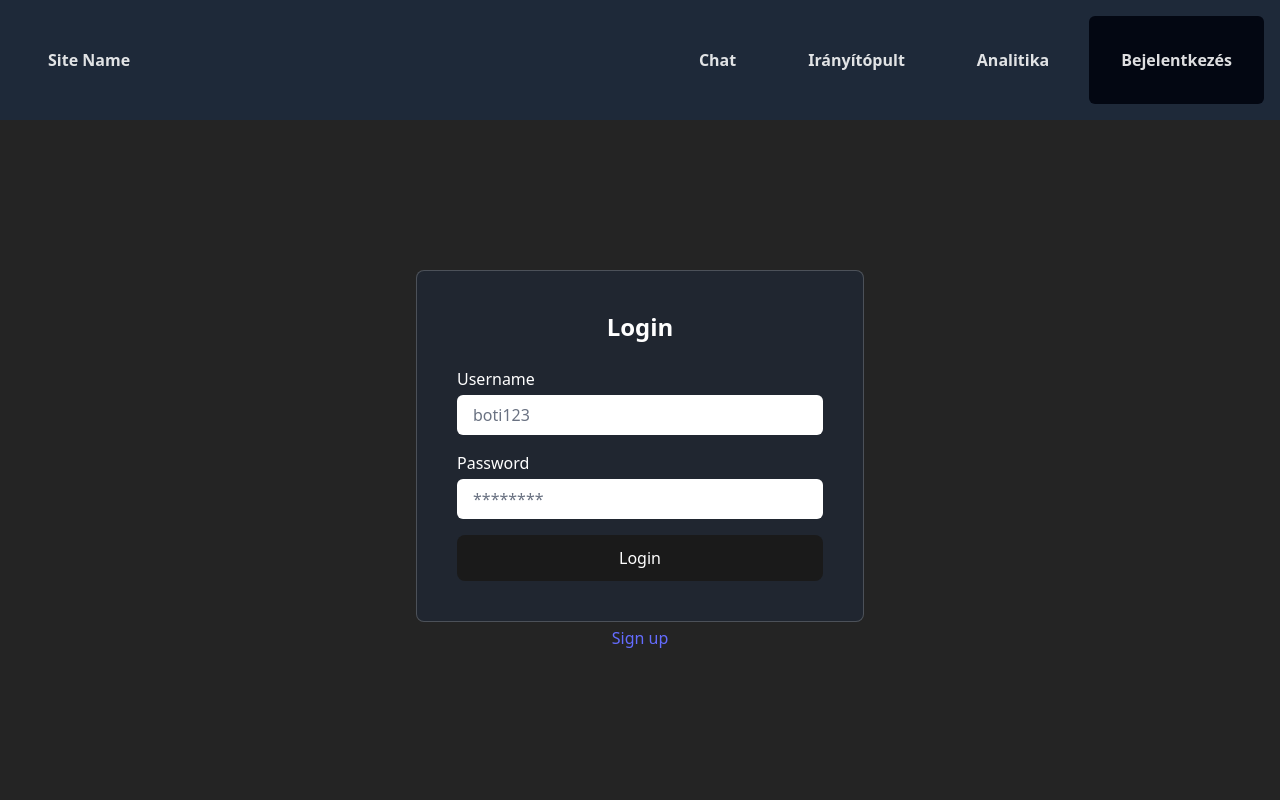
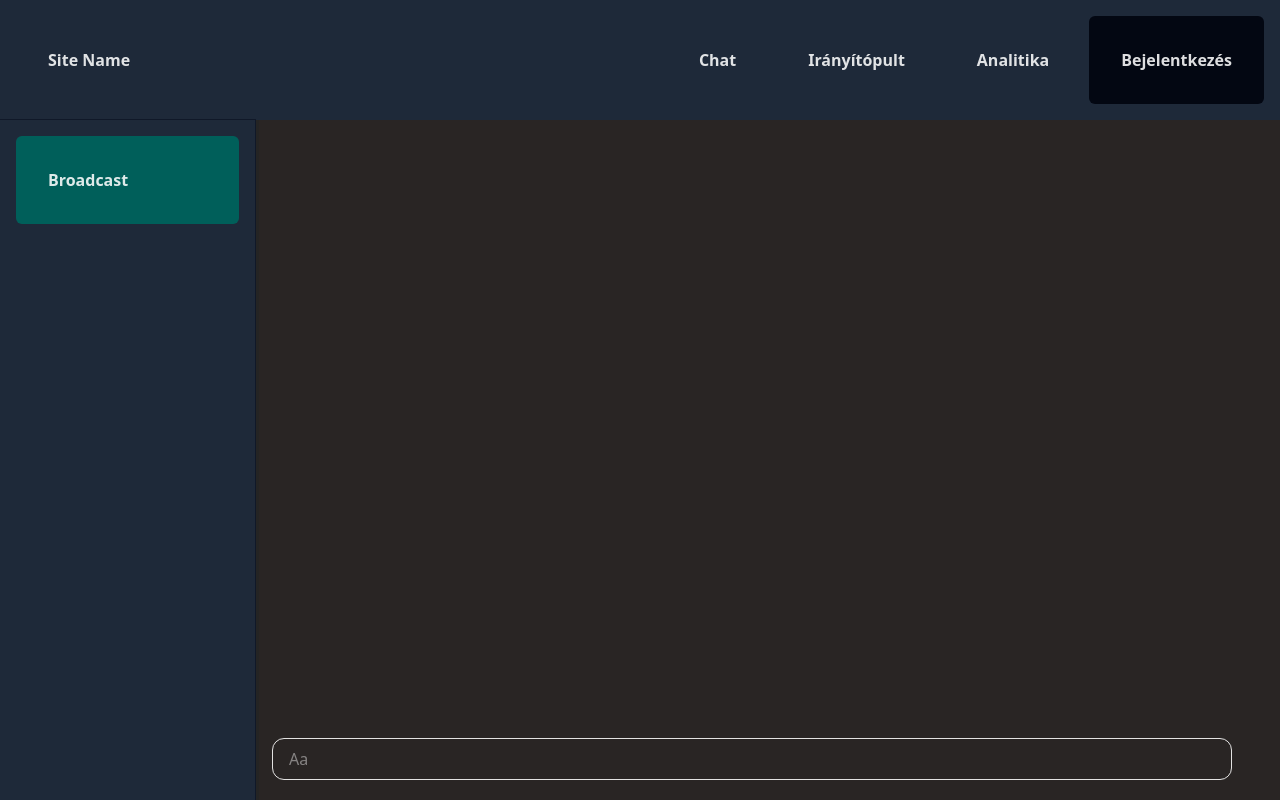
Before and after one commit to bndgz-szb/chat-app, a React (Vite) app in the folder frontend/: page / in a window 1280 px wide. Before the commit this address led to /login. Built offline with nearby package versions, Linux system fonts and the light colour scheme; sample sign-in values are in the browser's storage.

Commit message:
feat(frontend): register functionality

```diff
--- a/frontend/src/components/auth/Login.tsx
+++ b/frontend/src/components/auth/Login.tsx
@@ -1,19 +1,17 @@
 import ErrorDiv from '@/components/auth/ErrorDiv';
 import InputField from '@/components/auth/InputField';
-import { ChatContext } from '@/contexts/ChatContext';
-import { useContext, useEffect, useState } from 'react';
+import { useEffect, useState } from 'react';
 import { Link, useNavigate } from 'react-router-dom';
 import { useLoginMutation } from '@/state/apiSlice';
-import { type FetchBaseQueryError } from '@reduxjs/toolkit/query';
-import type { SerializedError } from '@reduxjs/toolkit';
-import { useAppDispatch } from '@/state/hooks';
-import { login } from '@/state/authSlice';
+import { useAppDispatch, useAppSelector } from '@/state/hooks';
+import { login, selectUser } from '@/state/authSlice';
 
 function Login() {
 	const [inputUsername, setInputUsername] = useState<string>('');
 	const [inputPassword, setInputPassword] = useState<string>('');
-	const { username } = useContext(ChatContext);
-	const [sendLogin, { error }] = useLoginMutation();
+	const [serverError, setServerError] = useState<string>('');
+	const username = useAppSelector(selectUser);
+	const [sendLogin] = useLoginMutation();
 	const navigate = useNavigate();
 	const dispatch = useAppDispatch();
 
@@ -23,12 +21,24 @@
 
 	const handleSubmit = async (e: React.FormEvent<HTMLFormElement>) => {
 		e.preventDefault();
-		const result = await sendLogin({
+		if (inputUsername === '') {
+			setServerError('Username field is required!');
+			return;
+		}
+		if (inputPassword === '') {
+			setServerError('Password field is required!');
+			return;
+		}
+
+		sendLogin({
 			username: inputUsername,
 			password: inputPassword,
-		}).unwrap();
-
-		dispatch(login({ username: inputUsername, token: result.access_token }));
+		})
+			.unwrap()
+			.then((result) =>
+				dispatch(login({ username: inputUsername, token: result.access_token }))
+			)
+			.catch((error) => setServerError(error.data?.detail));
 	};
 
 	return (
@@ -36,15 +46,7 @@
 			<div className="bg-gray-800/60 rounded-lg border border-white/20 p-10 w-full max-w-md text-white">
 				<h2 className="text-2xl font-bold text-center mb-6">Login</h2>
 
-				{error && (
-					<ErrorDiv
-						error={
-							(error as FetchBaseQueryError).status !== undefined
-								? JSON.stringify((error as FetchBaseQueryError).data)
-								: (error as SerializedError).message
-						}
-					/>
-				)}
+				{serverError && <ErrorDiv error={serverError} />}
 
 				<form onSubmit={handleSubmit} className="space-y-4">
 					<InputField
--- a/frontend/src/components/auth/Register.tsx
+++ b/frontend/src/components/auth/Register.tsx
@@ -1,17 +1,19 @@
 import ErrorDiv from '@/components/auth/ErrorDiv';
 import InputField from '@/components/auth/InputField';
-import { ChatContext } from '@/contexts/ChatContext';
-import { WebSocketContext } from '@/contexts/WebSocketContext';
-import { useContext, useEffect, useState } from 'react';
+import { useRegisterMutation } from '@/state/apiSlice';
+import { selectUser } from '@/state/authSlice';
+import { useAppSelector } from '@/state/hooks';
+import { useEffect, useState } from 'react';
 import { Link, useNavigate } from 'react-router-dom';
 
 function Register() {
 	const [inputUsername, setInputUsername] = useState<string>('');
+	const [inputEmail, setInputEmail] = useState<string>('');
 	const [inputPassword, setInputPassword] = useState<string>('');
 	const [serverError, setServerError] = useState<string>('');
 	const [confirmInputPassword, setConfirmInputPassword] = useState<string>('');
-	const { username } = useContext(ChatContext);
-	const { sendRegister } = useContext(WebSocketContext);
+	const username = useAppSelector(selectUser);
+	const [sendRegister] = useRegisterMutation();
 	const navigate = useNavigate();
 
 	useEffect(() => {
@@ -20,17 +22,31 @@
 
 	const handleSubmit = (e: React.FormEvent<HTMLFormElement>) => {
 		e.preventDefault();
+		if (inputPassword !== confirmInputPassword) {
+			setServerError('Passwords have to match!');
+			return;
+		}
+		if (inputUsername === '') {
+			setServerError('Username field is required!');
+			return;
+		}
+		if (inputEmail === '') {
+			setServerError('Email field is required!');
+			return;
+		}
+		if (inputPassword === '') {
+			setServerError('Password field is required!');
+			return;
+		}
 
-		if (inputPassword === confirmInputPassword) {
-			sendRegister(
-				inputUsername,
-				inputPassword,
-				() => navigate('/'),
-				(error) => setServerError(error)
-			);
-		} else {
-			setServerError('Passwords have to match!');
-		}
+		sendRegister({
+			username: inputUsername,
+			email: inputEmail,
+			password: inputPassword,
+		})
+			.unwrap()
+			.then(() => navigate('/login'))
+			.catch((error) => setServerError(error.data?.detail));
 	};
 
 	return (
@@ -48,6 +64,14 @@
 						placeholder={'boti123'}
 						value={inputUsername}
 						onChange={setInputUsername}
+					/>
+					<InputField
+						type={'text'}
+						name={'email'}
+						label={'Email'}
+						placeholder={'boti123@boti.boti'}
+						value={inputEmail}
+						onChange={setInputEmail}
 					/>
 					<InputField
 						type="password"
--- a/frontend/src/components/auth/RequireLogin.tsx
+++ b/frontend/src/components/auth/RequireLogin.tsx
@@ -1,14 +1,15 @@
-import { ChatContext } from '@/contexts/ChatContext';
-import { useContext, type ReactNode } from 'react';
+import { selectUser } from '@/state/authSlice';
+import { useAppSelector } from '@/state/hooks';
+import { type ReactNode } from 'react';
 import { Navigate } from 'react-router-dom';
 
 type Props = {
-  children: ReactNode;
+	children: ReactNode;
 };
 
 function RequireLogin({ children }: Props) {
-  const { username } = useContext(ChatContext);
-  return username === '' ? <Navigate to="/login" replace/> : children;
+	const username = useAppSelector(selectUser);
+	return username === '' ? <Navigate to="/login" replace /> : children;
 }
 
 export default RequireLogin;
--- a/frontend/src/state/apiSlice.ts
+++ b/frontend/src/state/apiSlice.ts
@@ -14,6 +14,12 @@
 	scope?: string;
 	client_id?: string;
 	client_secret?: string;
+};
+
+type RegisterRequest = {
+	username: string;
+	email: string;
+	password: string;
 };
 
 const convertObjectToFormDataString = (obj: Object): string =>
@@ -36,7 +42,14 @@
 				body: convertObjectToFormDataString(formData),
 			}),
 		}),
+		register: build.mutation<String, RegisterRequest>({
+			query: (body) => ({
+				url: 'register',
+				method: 'POST',
+				body,
+			}),
+		}),
 	}),
 });
 
-export const { useLoginMutation } = apiSlice;
+export const { useLoginMutation, useRegisterMutation } = apiSlice;
```
Also changed, not shown: 2 other files (tests, documents, lock files or other folders).
